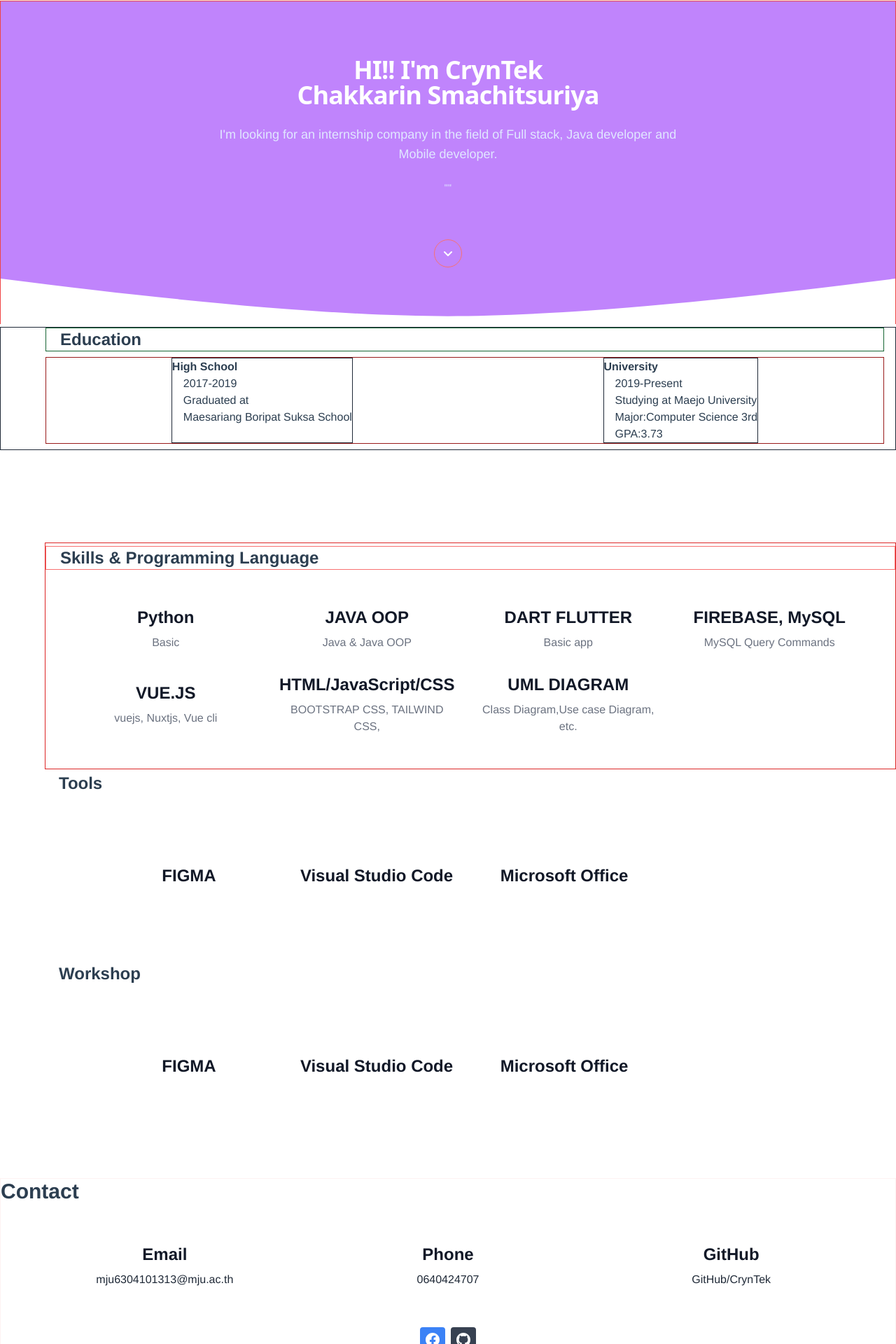
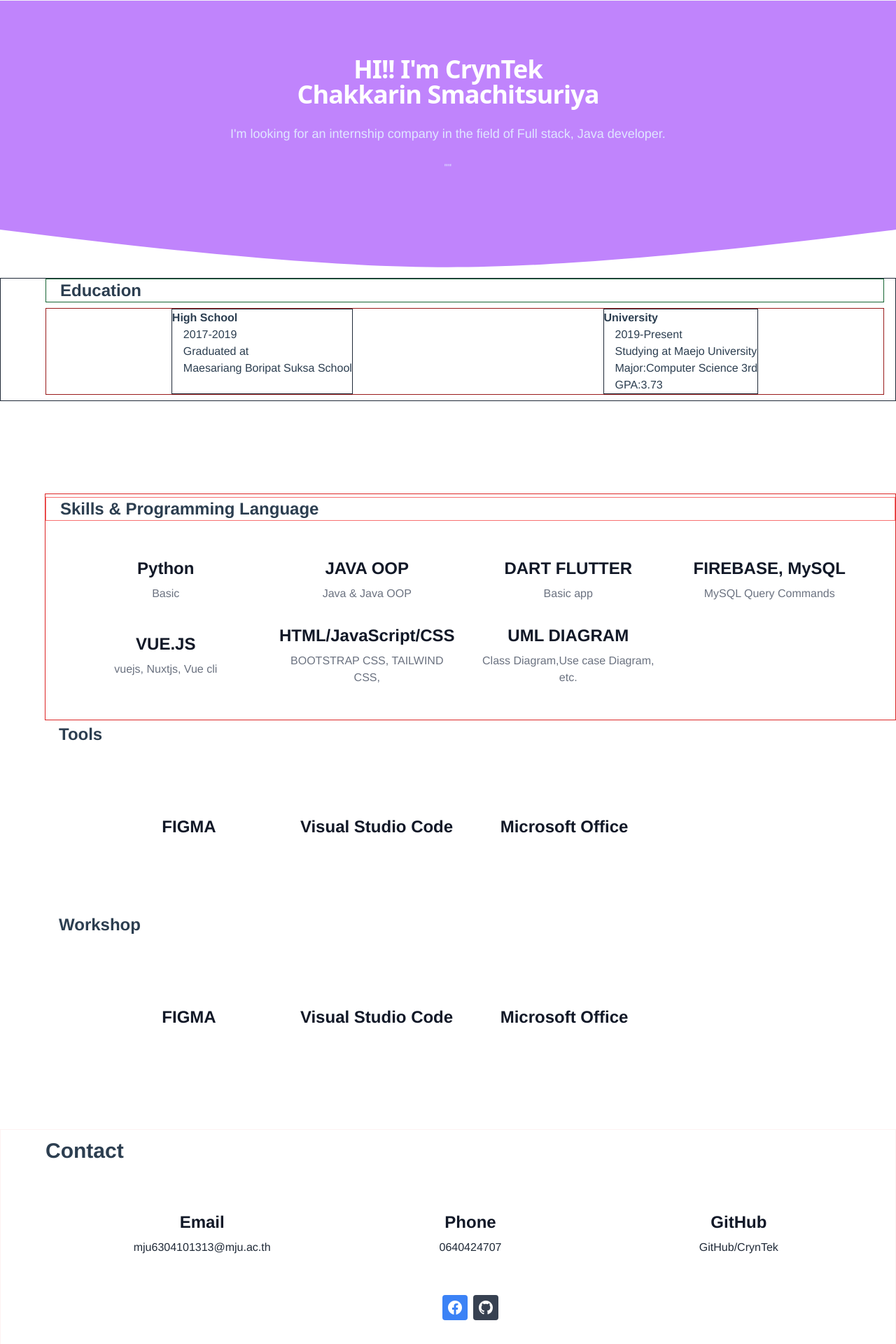
Before and after one commit to CrynTek/Portfolio_Website, a Vue app: page / in a window 1280 px wide. Shown: the part 63-1983 px from the top of the page at 70% size. Built offline with nearby package versions, Linux system fonts and the light colour scheme.

Commit message:
add color

```diff
--- a/src/components/Info_detail.vue
+++ b/src/components/Info_detail.vue
@@ -1,5 +1,5 @@
 <template>
-  <div class="relative bg-purple-400 border border-red-500 h-2/3">
+  <div class="relative bg-purple-400">
     <div class="absolute inset-x-0 bottom-0">
       <svg
         viewBox="0 0 224 12"
@@ -46,13 +46,10 @@
         >
           HI!! I'm CrynTek<br class="hidden md:block" />
           Chakkarin Smachitsuriya
-          <!-- <span class="relative inline-block px-2">
-            <div class="absolute inset-0 transform -skew-x-12 bg-teal-accent-400"></div>
-            <span class="relative text-teal-900">lazy dog</span>
-          </span> -->
         </h2>
         <p class="mb-6 text-base text-indigo-100 md:text-lg">
-          I'm looking for an internship company in the field of Full stack, Java developer and Mobile developer.
+          I'm looking for an internship company in the field of Full stack, Java
+          developer.
         </p>
         <p
           class="
@@ -67,39 +64,6 @@
         >
           ""
         </p>
-        <a
-          href="/"
-          aria-label="Scroll down"
-          class="
-            flex
-            items-center
-            justify-center
-            w-10
-            h-10
-            mx-auto
-            text-white
-            duration-300
-            transform
-            border border-red-400
-            rounded-full
-            hover:text-teal-accent-400
-            hover:border-teal-accent-400
-            hover:shadow
-            hover:scale-110
-          "
-        >
-          <svg
-            xmlns="http://www.w3.org/2000/svg"
-            width="12"
-            height="12"
-            viewBox="0 0 12 12"
-            fill="currentColor"
-          >
-            <path
-              d="M10.293,3.293,6,7.586,1.707,3.293A1,1,0,0,0,.293,4.707l5,5a1,1,0,0,0,1.414,0l5-5a1,1,0,1,0-1.414-1.414Z"
-            ></path>
-          </svg>
-        </a>
       </div>
     </div>
   </div>
--- a/src/components/NavbarMenu.vue
+++ b/src/components/NavbarMenu.vue
@@ -1,10 +1,4 @@
 <template>
-  <!-- <router-link to="/">LOGO</router-link> |
-    <router-link to="/">Home</router-link> |
-    <router-link to="/about">Information</router-link> |
-    <router-link to="/about">Workshop</router-link>
-    <h1>kfjojeg</h1>
-    <router-view /> -->
   <nav class="bg-gray-100 top-0 sticky inset-x-0 mb-0 z-50">
     <div class="max-w-6xl mx-auto px-4">
       <div class="flex justify-between">
@@ -29,11 +23,10 @@
         </div>
         <!-- secondary nav -->
         <div class="hidden md:flex items-center space-x-1">
-          <a href="/" class="py-5 px-3 ">Home</a>
-          <a href="#info" class="py-5 px-3 ">Skills&Tools</a>
-          <a href="#workshop" class="py-5 px-3 ">Workshop</a>
+          <a href="#" class="py-5 px-3">Home</a>
+          <a href="#info" class="py-5 px-3">Skills&Tools</a>
+          <a href="#workshop" class="py-5 px-3">Workshop</a>
         </div>
-
       </div>
     </div>
   </nav>
--- a/src/components/footer.vue
+++ b/src/components/footer.vue
@@ -1,6 +1,6 @@
 <template>
-  <div class="pb-16 mt-10 border border-red-50" id="Contact">
-    <h1 class="text-3xl font-extrabold flex flex-1">Contact</h1>
+  <div class="pb-16 mt-10 border border-red-50 pl-16" id="Contact">
+    <h1 class="text-3xl font-extrabold flex flex-1 py-3">Contact</h1>
 
     <div>
       <div
@@ -84,7 +84,8 @@
       </div>
     </div>
     <div class="flex flex-wrap justify-center gap-2">
-      <button
+      <a
+      href="https://www.facebook.com/profile.php?id=100084273679563" target="_blank"
         class="
           bg-blue-500
           p-2
@@ -106,8 +107,10 @@
             d="M24 12.073c0-6.627-5.373-12-12-12s-12 5.373-12 12c0 5.99 4.388 10.954 10.125 11.854v-8.385H7.078v-3.47h3.047V9.43c0-3.007 1.792-4.669 4.533-4.669 1.312 0 2.686.235 2.686.235v2.953H15.83c-1.491 0-1.956.925-1.956 1.874v2.25h3.328l-.532 3.47h-2.796v8.385C19.612 23.027 24 18.062 24 12.073z"
           />
         </svg>
-      </button>
-      <button
+      </a>
+      <a
+      target="_blank"
+      href="https://github.com/CrynTek"
         class="
           bg-gray-700
           p-2
@@ -137,7 +140,7 @@
             />
           </g>
         </svg>
-      </button>
+      </a>
     </div>
   </div>
 </template>
```
